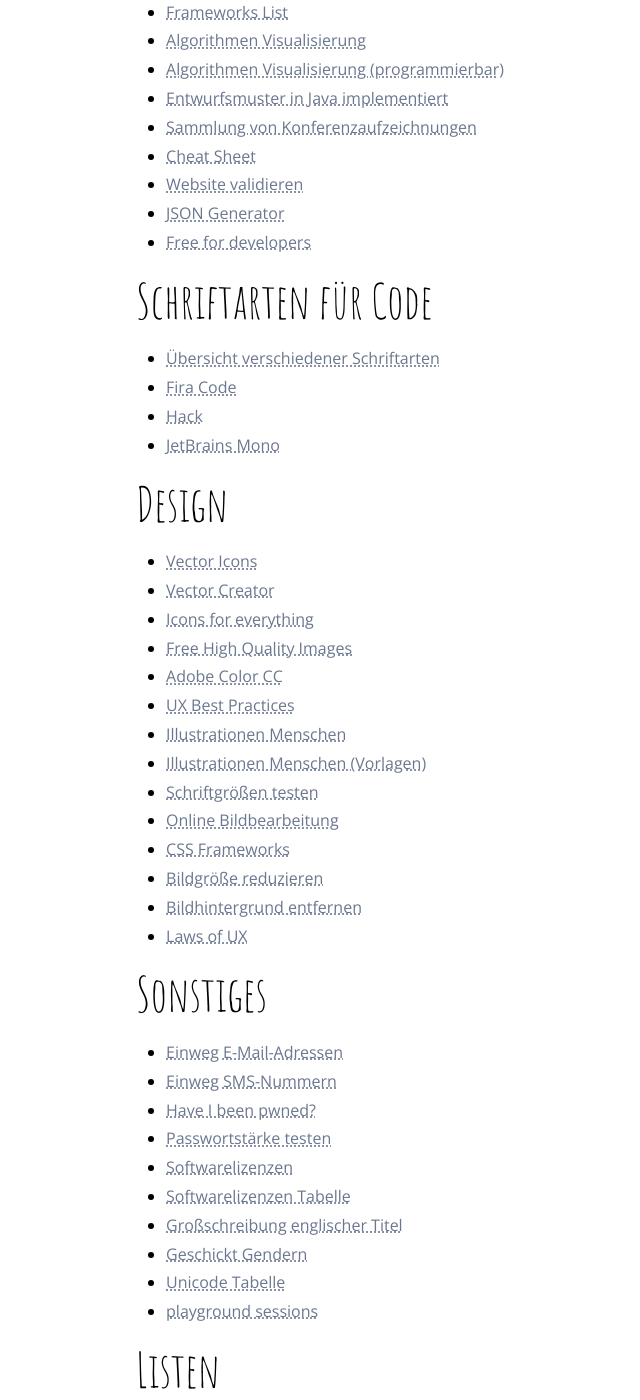
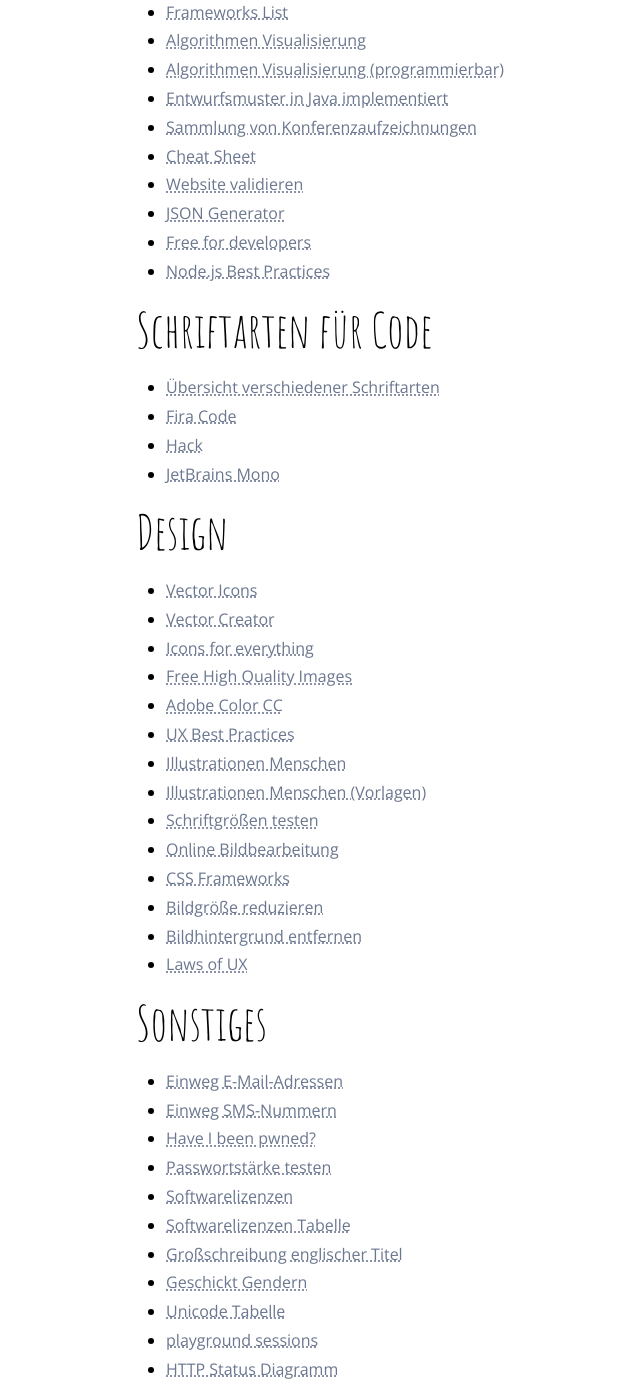
Before and after one commit to chhch/chhch.github.io, a Jekyll site: the page built from _posts/2017-10-03-linksammlung.md, in a window 1280 px wide and 1400 px high, scrolled down 895 px. Shown: the whole window, without its empty margins (182-822 px from the left). Built offline with Jekyll 4.4.1, drawn with Linux system fonts in a browser that asks for light colours; nearby versions of some CDN libraries; our own code applies the rules of GitHub Pages for plain Markdown files; comment, search, counter and statistics services are not loaded.

Commit message:
Add links

```diff
--- a/_posts/2017-10-03-linksammlung.md
+++ b/_posts/2017-10-03-linksammlung.md
@@ -35,6 +35,7 @@
 - [Website validieren](https://webhint.io/scanner/998c33fe-2a05-45ee-99ed-ad6d42606886#Performance)
 - [JSON Generator](https://next.json-generator.com/)
 - [Free for developers](https://free-for.dev/#/)
+- [Node.js Best Practices](https://github.com/goldbergyoni/nodebestpractices)
 
 ## Schriftarten für Code
 
@@ -72,6 +73,7 @@
 - [Geschickt Gendern](http://geschicktgendern.de/)
 - [Unicode Tabelle](http://unicode-table.com/)
 - [playground sessions](https://www.playgroundsessions.com/)
+- [HTTP Status Diagramm](https://raw.githubusercontent.com/for-GET/http-decision-diagram/master/httpdd.png)
 
 ## Listen
 
```
Also changed, not shown: other parts of _posts/2017-10-03-linksammlung.md (+1 -0 lines).
